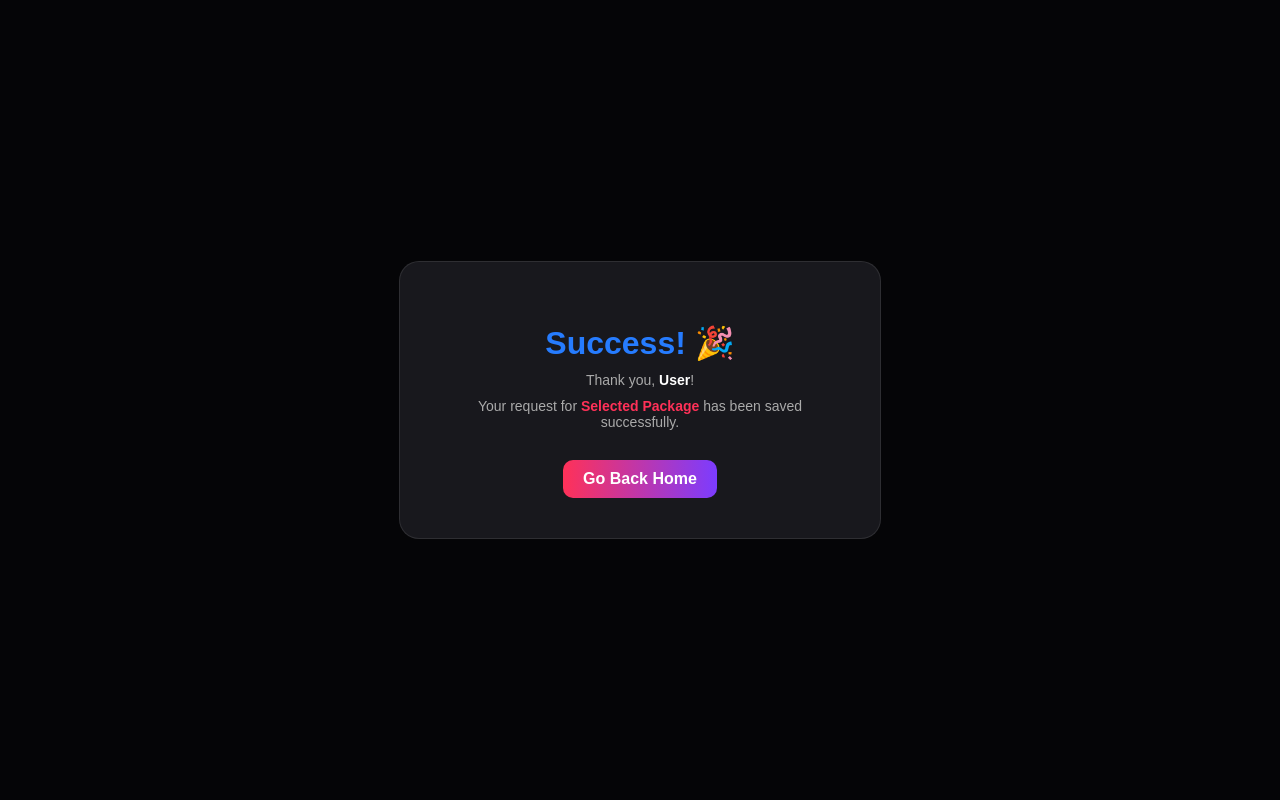
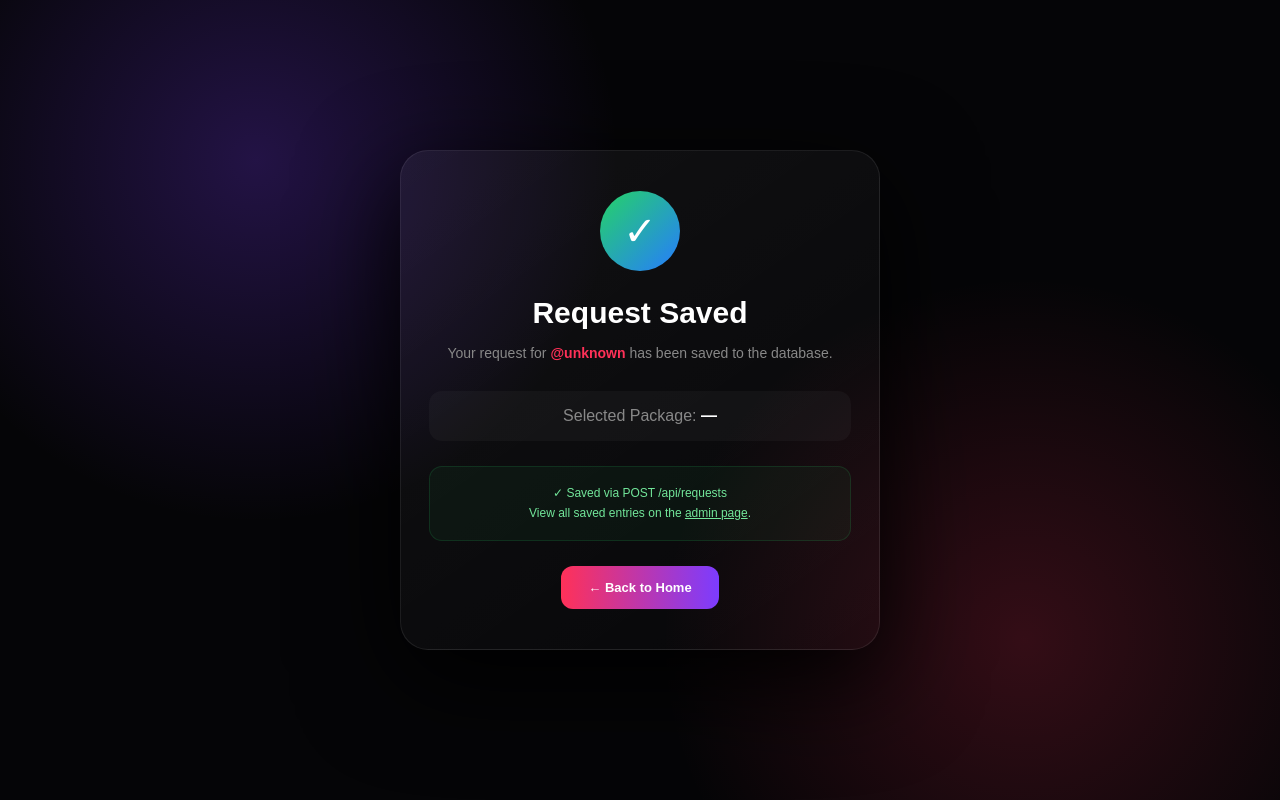
Before and after one commit to asadraza9004255202-source/FAKE-FOLLOWES, a website: page confirmation.html in a window 1280 px wide. Drawn offline with Linux system fonts and the light colour scheme.

Commit message:
Update confirmation.html

```diff
--- a/confirmation.html
+++ b/confirmation.html
@@ -3,53 +3,154 @@
 <head>
 <meta charset="UTF-8">
 <meta name="viewport" content="width=device-width, initial-scale=1.0">
-<title>Order Confirmation</title>
+<title>Request Confirmed</title>
+
 <style>
-  body {
-    background: #050507;
-    color: white;
-    font-family: Arial, sans-serif;
+* {
+    margin: 0;
+    padding: 0;
+    box-sizing: border-box;
+}
+
+body {
+    min-height: 100vh;
     display: flex;
     justify-content: center;
     align-items: center;
-    height: 100vh;
-    margin: 0;
-  }
-  .card {
-    background: #18181d;
-    padding: 40px;
-    border-radius: 20px;
-    border: 1px solid #ffffff18;
+    padding: 20px;
+    background:
+        radial-gradient(circle at 20% 20%, #7c3cff40, transparent 30%),
+        radial-gradient(circle at 80% 80%, #ff315830, transparent 30%),
+        #050507;
+    color: white;
+    font-family: Arial, sans-serif;
+}
+
+.box {
+    width: min(480px, 100%);
+    padding: 40px 28px;
     text-align: center;
-    max-width: 400px;
-  }
-  h1 { color: #267cff; margin-bottom: 10px; }
-  p { color: #aaa; font-size: 14px; margin: 10px 0; }
-  .btn {
+    border: 1px solid #ffffff15;
+    border-radius: 28px;
+    background: linear-gradient(145deg, #ffffff0d, #ffffff03);
+    box-shadow: 0 30px 100px #000;
+    animation: show .7s ease;
+}
+
+@keyframes show {
+    from {
+        opacity: 0;
+        transform: translateY(40px) scale(.9);
+    }
+    to {
+        opacity: 1;
+        transform: translateY(0) scale(1);
+    }
+}
+
+.check {
+    width: 80px;
+    height: 80px;
+    display: grid;
+    place-items: center;
+    margin: auto;
+    border-radius: 50%;
+    background: linear-gradient(135deg, #25d366, #267cff);
+    font-size: 40px;
+}
+
+h1 {
+    margin-top: 25px;
+    font-size: 30px;
+}
+
+.main {
+    margin-top: 12px;
+    color: #888;
+    line-height: 1.7;
+    font-size: 14px;
+}
+
+.username {
+    color: #ff3158;
+    font-weight: bold;
+}
+
+.package {
+    margin-top: 25px;
+    padding: 16px;
+    border-radius: 13px;
+    background: #ffffff08;
+    color: #888;
+}
+
+.package strong {
+    color: white;
+}
+
+.status {
+    margin-top: 25px;
+    padding: 16px;
+    border-radius: 13px;
+    background: #25d3660d;
+    border: 1px solid #25d36625;
+    color: #72e69a;
+    font-size: 12px;
+    line-height: 1.7;
+}
+
+.back {
     display: inline-block;
-    margin-top: 20px;
-    padding: 10px 20px;
+    margin-top: 25px;
+    padding: 14px 27px;
+    border-radius: 12px;
     background: linear-gradient(90deg, #ff3158, #7c3cff);
     color: white;
     text-decoration: none;
-    border-radius: 10px;
     font-weight: bold;
-  }
+    font-size: 13px;
+}
 </style>
 </head>
+
 <body>
 
-<div class="card">
-  <h1>Success! 🎉</h1>
-  <p>Thank you, <strong id="userDisplay" style="color:#fff;">-</strong>!</p>
-  <p>Your request for <strong id="pkgDisplay" style="color:#ff3158;">-</strong> has been saved successfully.</p>
-  <a href="/" class="btn">Go Back Home</a>
+<div class="box">
+
+    <div class="check">✓</div>
+
+    <h1>Request Saved</h1>
+
+    <p class="main">
+        Your request for
+        <span class="username" id="username">@username</span>
+        has been saved to the database.
+    </p>
+
+    <div class="package">
+        Selected Package:
+        <strong id="package">—</strong>
+    </div>
+
+    <div class="status">
+        ✓ Saved via POST /api/requests<br>
+        View all saved entries on the <a href="admin.html" style="color:#72e69a">admin page</a>.
+    </div>
+
+    <a href="index.html" class="back">
+        ← Back to Home
+    </a>
+
 </div>
 
 <script>
-  const params = new URLSearchParams(window.location.search);
-  document.getElementById("userDisplay").textContent = params.get("username") || "User";
-  document.getElementById("pkgDisplay").textContent = params.get("package") || "Selected Package";
+const params = new URLSearchParams(location.search);
+
+document.getElementById("username").textContent =
+    "@" + (params.get("username") || "unknown");
+
+document.getElementById("package").textContent =
+    params.get("package") || "—";
 </script>
 
 </body>
```
